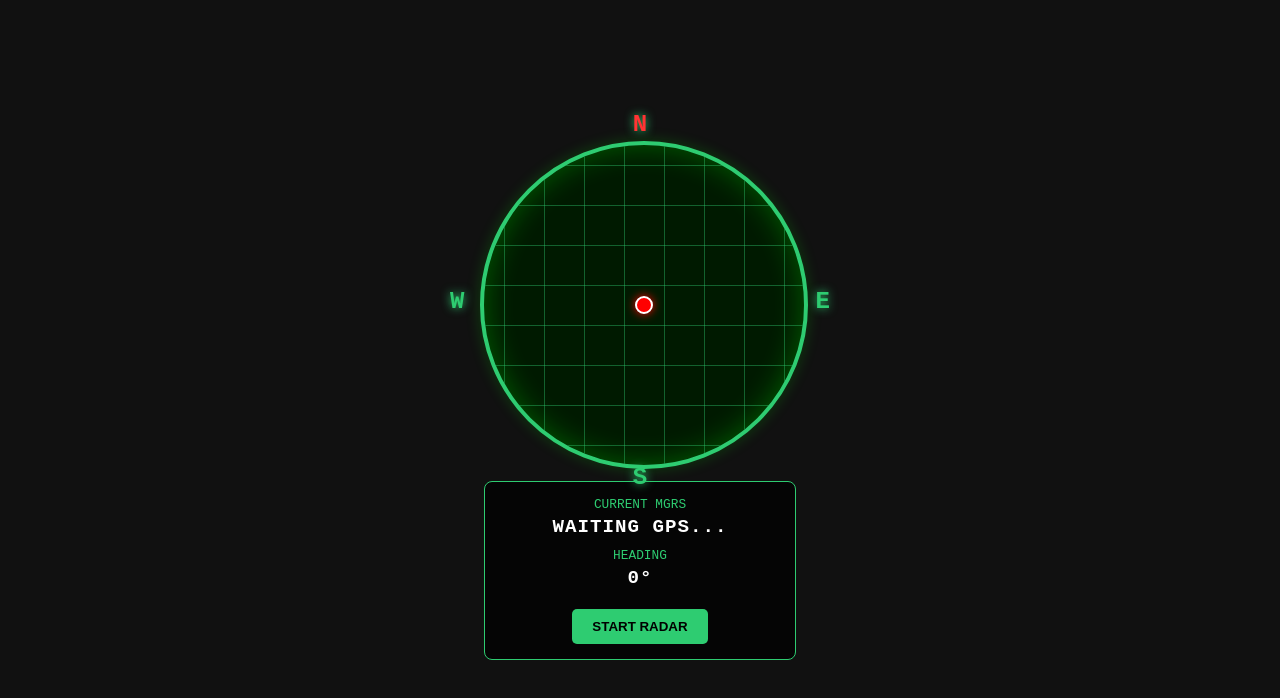
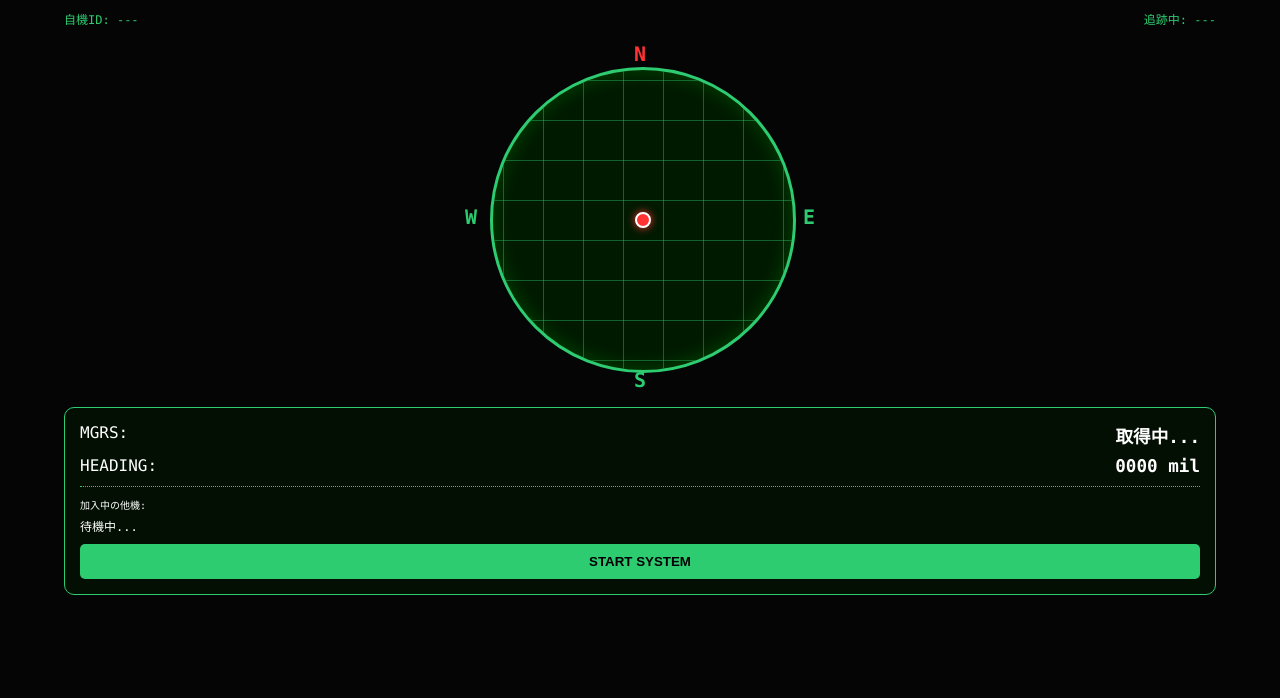
Before and after one commit to taro-python/map, a plain HTML site: page index.html in a window 1280 px wide. Drawn offline with Linux system fonts and the light colour scheme.

Commit message:
Update index.html

```diff
--- a/index.html
+++ b/index.html
@@ -3,7 +3,7 @@
 <head>
     <meta charset="UTF-8">
     <meta name="viewport" content="width=device-width, initial-scale=1.0, maximum-scale=1.0, user-scalable=no">
-    <title>Tactical Grid Radar</title>
+    <title>MIL Tactical Radar</title>
     <script src="https://unpkg.com/mgrs@1.0.0/dist/mgrs.min.js"></script>
     <style>
         :root {
@@ -11,119 +11,93 @@
             --radar-bg: #001a00;
             --grid-line: rgba(46, 204, 113, 0.4);
             --text-color: #ffffff;
+            --accent-red: #ff3333;
         }
 
         body {
-            margin: 0;
-            padding: 0;
-            background-color: #111;
+            margin: 0; padding: 0;
+            background-color: #050505;
             color: var(--text-color);
-            font-family: 'Courier New', Courier, monospace;
-            display: flex;
-            flex-direction: column;
-            align-items: center;
-            justify-content: center;
-            height: 100vh;
-            overflow: hidden;
+            font-family: 'Consolas', 'Monaco', monospace;
+            display: flex; flex-direction: column; align-items: center;
+            height: 100vh; overflow: hidden;
         }
 
-        /* レーダー全体のコンテナ */
-        #radar-container {
-            position: relative;
-            width: 320px;
-            height: 320px;
-            margin-bottom: 20px;
+        /* 上部ステータス */
+        #status-bar {
+            width: 90%; margin-top: 10px; font-size: 12px;
+            display: flex; justify-content: space-between; color: var(--radar-green);
         }
 
-        /* 外周のNSEW（コンパス） */
+        /* レーダーコンテナ */
+        #radar-container {
+            position: relative; width: 300px; height: 300px; margin: 40px 0;
+        }
+
         #compass-rose {
-            position: absolute;
-            width: 100%;
-            height: 100%;
-            border-radius: 50%;
-            transition: transform 0.1s ease-out;
-            z-index: 5;
+            position: absolute; width: 100%; height: 100%; border-radius: 50%;
+            transition: transform 0.1s linear; z-index: 5;
         }
 
         .direction {
-            position: absolute;
-            font-size: 24px;
-            font-weight: bold;
-            color: var(--radar-green);
-            text-shadow: 0 0 10px var(--radar-green);
+            position: absolute; font-size: 20px; font-weight: bold; color: var(--radar-green);
+        }
+        .n { top: -25px; left: 50%; transform: translateX(-50%); color: var(--accent-red); }
+        .s { bottom: -25px; left: 50%; transform: translateX(-50%); }
+        .e { right: -25px; top: 50%; transform: translateY(-50%); }
+        .w { left: -25px; top: 50%; transform: translateY(-50%); }
+
+        #radar-screen {
+            position: absolute; top: 0; left: 0; width: 100%; height: 100%;
+            border-radius: 50%; background-color: var(--radar-bg);
+            border: 3px solid var(--radar-green);
+            box-shadow: inset 0 0 20px rgba(0,255,0,0.2); overflow: hidden;
         }
 
-        .n { top: -30px; left: 50%; transform: translateX(-50%); color: #ff3333; }
-        .s { bottom: -30px; left: 50%; transform: translateX(-50%); }
-        .e { right: -30px; top: 50%; transform: translateY(-50%); }
-        .w { left: -30px; top: 50%; transform: translateY(-50%); }
-
-        /* 碁盤の目（レーダー画面） */
-        #radar-screen {
-            position: absolute;
-            top: 0; left: 0;
-            width: 100%; height: 100%;
-            border-radius: 50%;
-            background-color: var(--radar-bg);
-            border: 4px solid var(--radar-green);
-            box-shadow: inset 0 0 30px rgba(0, 255, 0, 0.3), 0 0 15px rgba(0, 255, 0, 0.2);
-            overflow: hidden;
-            z-index: 2;
-        }
-
-        /* 網目（碁盤の目） */
         .grid-lines {
-            width: 200%; height: 200%;
-            position: absolute;
-            top: -50%; left: -50%;
+            width: 200%; height: 200%; position: absolute; top: -50%; left: -50%;
             background-image:
                 linear-gradient(var(--grid-line) 1px, transparent 1px),
                 linear-gradient(90deg, var(--grid-line) 1px, transparent 1px);
-            background-size: 40px 40px;
-            background-position: center center;
-            /* 回転時はここを回す */
-            transition: transform 0.1s linear;
+            background-size: 40px 40px; background-position: center center;
         }
 
-        /* 中心：自分マーク */
         #self-marker {
-            position: absolute;
-            top: 50%; left: 50%;
-            width: 14px; height: 14px;
-            background-color: #ff0000;
-            border: 2px solid white;
-            border-radius: 50%;
-            transform: translate(-50%, -50%);
-            z-index: 10;
-            box-shadow: 0 0 10px #ff0000;
+            position: absolute; top: 50%; left: 50%; width: 12px; height: 12px;
+            background: var(--accent-red); border: 2px solid #fff; border-radius: 50%;
+            transform: translate(-50%, -50%); z-index: 10; box-shadow: 0 0 8px var(--accent-red);
         }
 
-        /* 情報表示エリア */
+        /* 下部パネル */
         #info-panel {
-            text-align: center;
-            background: rgba(0, 0, 0, 0.7);
-            padding: 15px;
-            border-radius: 8px;
-            border: 1px solid var(--radar-green);
-            width: 280px;
+            width: 90%; background: rgba(0, 40, 0, 0.3);
+            border: 1px solid var(--radar-green); border-radius: 10px;
+            padding: 15px; box-sizing: border-box;
         }
 
-        .label { color: var(--radar-green); font-size: 0.8rem; margin-bottom: 4px; }
-        .value { font-size: 1.2rem; font-weight: bold; margin-bottom: 10px; letter-spacing: 1px; }
+        .data-row { display: flex; justify-content: space-between; margin-bottom: 8px; }
+        .val { font-weight: bold; color: #fff; font-size: 1.1rem; }
+
+        /* 他機リストエリア */
+        #peer-list {
+            margin-top: 10px; border-top: 1px dotted var(--radar-green);
+            padding-top: 10px; font-size: 12px; max-height: 80px; overflow-y: auto;
+        }
+        .peer-item { color: #aaa; margin-bottom: 4px; }
+        .peer-active { color: var(--radar-green); font-weight: bold; }
 
         button {
-            padding: 10px 20px;
-            background: var(--radar-green);
-            border: none;
-            color: black;
-            font-weight: bold;
-            border-radius: 5px;
-            cursor: pointer;
-            margin-top: 10px;
+            width: 100%; padding: 10px; background: var(--radar-green);
+            border: none; font-weight: bold; border-radius: 5px; margin-top: 10px;
         }
     </style>
 </head>
 <body>
+
+    <div id="status-bar">
+        <span>自機ID: <span id="my-id">---</span></span>
+        <span>追跡中: <span id="target-id">---</span></span>
+    </div>
 
     <div id="radar-container">
         <div id="compass-rose">
@@ -132,7 +106,6 @@
             <div class="direction s">S</div>
             <div class="direction w">W</div>
         </div>
-
         <div id="radar-screen">
             <div class="grid-lines" id="grid"></div>
             <div id="self-marker"></div>
@@ -140,79 +113,77 @@
     </div>
 
     <div id="info-panel">
-        <div class="label">CURRENT MGRS</div>
-        <div id="mgrs-display" class="value">WAITING GPS...</div>
+        <div class="data-row">
+            <span>MGRS:</span>
+            <span id="mgrs-display" class="val">取得中...</span>
+        </div>
+        <div class="data-row">
+            <span>HEADING:</span>
+            <span id="mil-display" class="val">0000 mil</span>
+        </div>
 
-        <div class="label">HEADING</div>
-        <div id="heading-display" class="value">0°</div>
+        <div id="peer-list">
+            <div class="label" style="font-size: 10px; margin-bottom: 5px;">加入中の他機:</div>
+            <div id="peers">待機中...</div>
+        </div>
 
-        <button onclick="requestPermission()">START RADAR</button>
+        <button onclick="initSystem()">START SYSTEM</button>
     </div>
 
     <script>
-        const mgrsDisplay = document.getElementById('mgrs-display');
-        const headingDisplay = document.getElementById('heading-display');
-        const compassRose = document.getElementById('compass-rose');
-        const grid = document.getElementById('grid');
-
-        // GPS取得
-        if (navigator.geolocation) {
-            navigator.geolocation.watchPosition(position => {
-                const lat = position.coords.latitude;
-                const lon = position.coords.longitude;
-
-                // MGRSに変換 (mgrs.jsを使用)
-                try {
-                    const mgrsCoord = mgrs.forward([lon, lat]);
-                    mgrsDisplay.innerText = formatMGRS(mgrsCoord);
-                } catch (e) {
-                    mgrsDisplay.innerText = "COORD ERROR";
-                }
-            }, error => {
-                mgrsDisplay.innerText = "GPS DISABLED";
-            }, { enableHighAccuracy: true });
+        // ミル変換 (6400ミル)
+        function degToMil(deg) {
+            let mil = Math.round(deg * (6400 / 360));
+            return mil.toString().padStart(4, '0');
         }
 
-        // MGRSを見やすく整形 (例: 54SUE12345678 -> 54S UE 1234 5678)
+        // MGRS整形
         function formatMGRS(str) {
-            return str.replace(/^(\d{2}[A-Z])([A-Z]{2})(\d+)/, (match, gzd, sqd, num) => {
-                const half = num.length / 2;
-                return `${gzd} ${sqd} ${num.substr(0, half)} ${num.substr(half)}`;
+            if(!str) return "ERROR";
+            return str.replace(/^(\d{2}[A-Z])([A-Z]{2})(\d+)/, (m, g, s, n) => {
+                const h = n.length / 2;
+                return `${g} ${s} ${n.substr(0, h)} ${n.substr(h)}`;
             });
         }
 
-        // 方位取得の許可（iOS対策）とイベント登録
-        function requestPermission() {
+        function initSystem() {
+            // 方位許可
             if (typeof DeviceOrientationEvent.requestPermission === 'function') {
-                DeviceOrientationEvent.requestPermission()
-                    .then(permissionState => {
-                        if (permissionState === 'granted') {
-                            window.addEventListener('deviceorientation', handleOrientation, true);
-                        }
-                    })
-                    .catch(console.error);
+                DeviceOrientationEvent.requestPermission().then(state => {
+                    if (state === 'granted') window.addEventListener('deviceorientation', updateHeading, true);
+                });
             } else {
-                window.addEventListener('deviceorientation', handleOrientation, true);
+                window.addEventListener('deviceorientation', updateHeading, true);
             }
+
+            // GPS開始
+            navigator.geolocation.watchPosition(pos => {
+                const lat = pos.coords.latitude;
+                const lon = pos.coords.longitude;
+                try {
+                    const code = mgrs.forward([lon, lat]);
+                    document.getElementById('mgrs-display').innerText = formatMGRS(code);
+                } catch(e) {
+                    document.getElementById('mgrs-display').innerText = "CALC ERROR";
+                }
+            }, err => {
+                document.getElementById('mgrs-display').innerText = "GPS OFF";
+            }, { enableHighAccuracy: true });
+
+            // ダミーの他機リスト（既存サイトのロジックをここに繋げてください）
+            document.getElementById('peers').innerHTML = '<div class="peer-item peer-active">UNIT_02: 54SUE12345678 (3200mil)</div>';
         }
 
-        function handleOrientation(event) {
-            let heading = 0;
+        function updateHeading(event) {
+            let heading = event.webkitCompassHeading || (360 - event.alpha);
+            if (heading === undefined) return;
 
-            if (event.webkitCompassHeading) {
-                // iOS
-                heading = event.webkitCompassHeading;
-            } else if (event.alpha) {
-                // Android
-                heading = 360 - event.alpha;
-            }
+            // ミル表示更新
+            document.getElementById('mil-display').innerText = `${degToMil(heading)} mil`;
 
-            const roundedHeading = Math.round(heading);
-            headingDisplay.innerText = `${roundedHeading}°`;
-
-            // 外周と網目を回転させる (逆方向に回すことで北を固定)
-            compassRose.style.transform = `rotate(${-heading}deg)`;
-            grid.style.transform = `rotate(${-heading}deg)`;
+            // 回転処理
+            document.getElementById('compass-rose').style.transform = `rotate(${-heading}deg)`;
+            document.getElementById('grid').style.transform = `rotate(${-heading}deg)`;
         }
     </script>
 </body>
```
